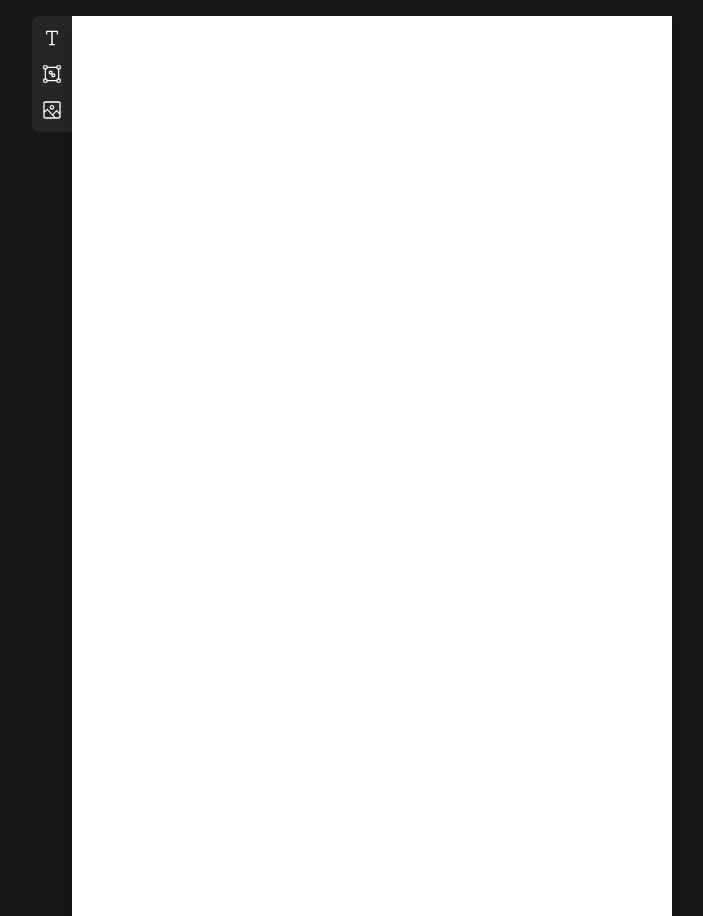
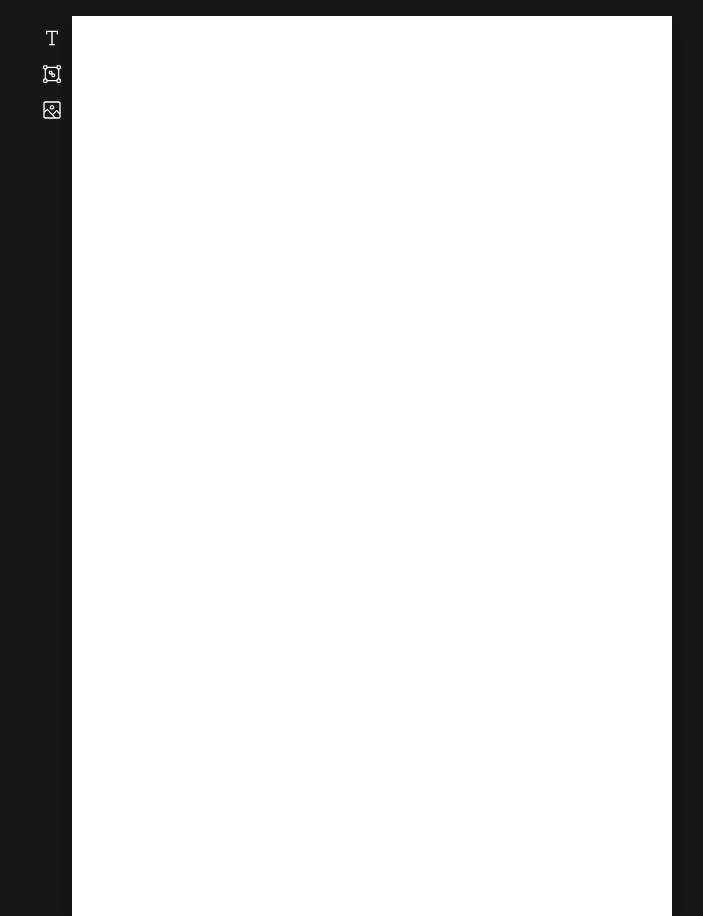
Before and after one commit to cursedxp/printomate, a Next.js app: page / in a window 1280 px wide. Shown: the whole page, without its empty margins (288-991 px from the left). Built offline with nearby package versions, Linux system fonts and the light colour scheme.

Commit message:
style(toolbar.tsx): update toolbar background and button styles for better visibility and user experience

```diff
--- a/app/components/toolbar/toolBar.tsx
+++ b/app/components/toolbar/toolBar.tsx
@@ -6,15 +6,15 @@ export default function ToolBar() {
   const [selectedBlock, setSelectedBlock] = useState<string | null>(null);
 
   return (
-    <div className="flex flex-col items-center bg-neutral-800 gap-2 p-2 rounded-l-lg h-fit w-10 ">
+    <div className="flex flex-col items-center bg-neutral-900 gap-2 p-2 rounded-l-lg h-fit w-10 ">
       <button
         onClick={() => {
           setSelectedBlock("TextBlock");
         }}
-        className={`p-1 rounded-lg transition-colors focus:outline-none ${
+        className={`p-1 rounded-md transition-colors focus:outline-none ${
           selectedBlock === "TextBlock"
-            ? "bg-neutral-700 text-white"
-            : "hover:bg-neutral-700/50"
+            ? "bg-white text-black"
+            : "hover:bg-white hover:text-black"
         }`}
       >
         <RxText className="text-xl" />
@@ -23,10 +23,10 @@ export default function ToolBar() {
         onClick={() => {
           setSelectedBlock("ShapeBlock");
         }}
-        className={`p-1 rounded-lg transition-colors focus:outline-none ${
+        className={`p-1 rounded-md transition-colors focus:outline-none ${
           selectedBlock === "ShapeBlock"
-            ? "bg-neutral-700 text-white"
-            : "hover:bg-neutral-700/50"
+            ? "bg-white text-black"
+            : "hover:bg-white hover:text-black"
         }`}
       >
         <RxTransform className="text-xl" />
@@ -35,10 +35,10 @@ export default function ToolBar() {
         onClick={() => {
           setSelectedBlock("ImageBlock");
         }}
-        className={`p-1 rounded-lg transition-colors focus:outline-none ${
+        className={`p-1 rounded-md transition-colors focus:outline-none ${
           selectedBlock === "ImageBlock"
-            ? "bg-neutral-700 text-white"
-            : "hover:bg-neutral-700/50"
+            ? "bg-white text-black"
+            : "hover:bg-white hover:text-black"
         }`}
       >
         <RxImage className="text-xl" />
```
